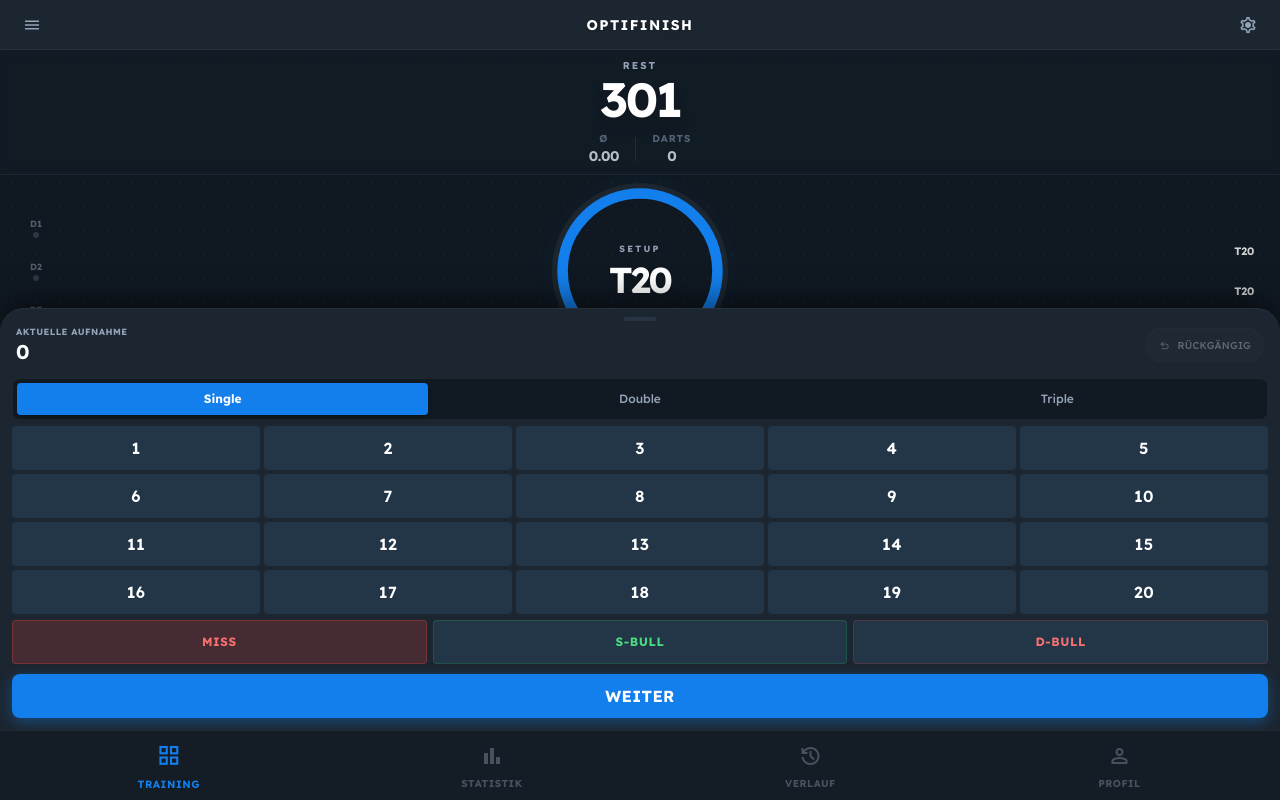
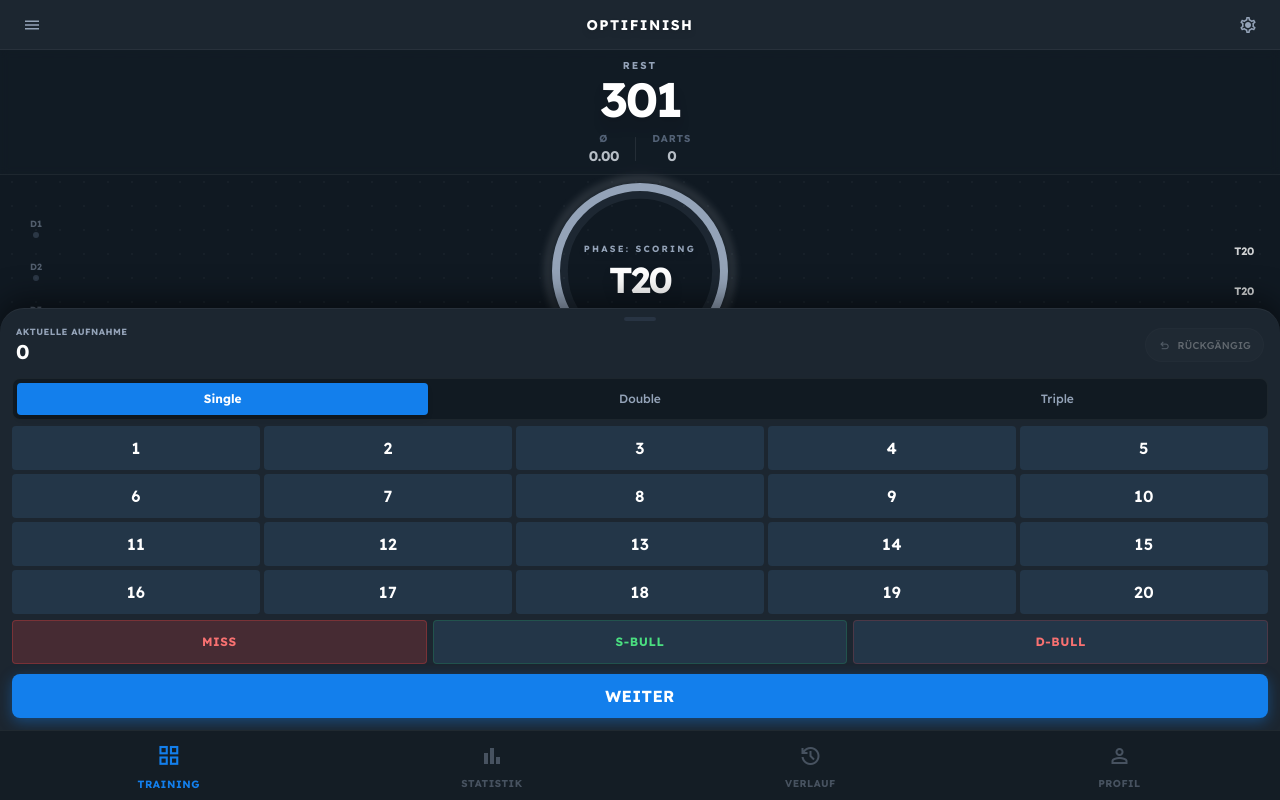
Before and after one commit to KFiolka/OptiFinish, a React (Vite) app: page / in a window 1280 px wide. Built offline with nearby package versions, Linux system fonts and the light colour scheme.

Commit message:
Phasen-Cockpit-Kombination implementiert

```diff
--- a/src/features/game/components/Scoreboard.tsx
+++ b/src/features/game/components/Scoreboard.tsx
@@ -40,6 +40,44 @@
             throwDart(parsed.segment, parsed.multiplier);
         }
     };
+
+    // Game Phase Logic
+    const getGamePhase = (currentScore: number) => {
+        if (currentScore > 170) return 'SCORING';
+        if (currentScore > 100) return 'SETUP'; // 101-170
+        return 'CHECKOUT'; // <= 100
+    };
+
+    const phase = getGamePhase(score);
+
+    // Dynamic Styles based on Phase
+    const getPhaseStyles = () => {
+        switch (phase) {
+            case 'SCORING':
+                return {
+                    label: 'PHASE: SCORING',
+                    ringColor: 'border-slate-400', // Ice/White-ish
+                    textColor: 'text-slate-400',
+                    pulse: false
+                };
+            case 'SETUP':
+                return {
+                    label: 'PHASE: SETUP',
+                    ringColor: 'border-amber-400', // Amber/Focus
+                    textColor: 'text-amber-400',
+                    pulse: true
+                };
+            case 'CHECKOUT':
+                return {
+                    label: 'PHASE: CHECKOUT',
+                    ringColor: 'border-primary', // Electric Blue
+                    textColor: 'text-primary',
+                    pulse: true
+                };
+        }
+    };
+
+    const phaseStyle = getPhaseStyles();
 
     return (
         <div className="flex-1 flex flex-col relative w-full overflow-hidden min-h-0">
@@ -87,16 +125,16 @@
                         onClick={() => pathSteps.length > 0 && handlePathClick(pathSteps[0])}
                         className={`relative w-44 h-44 flex items-center justify-center group mx-auto transition-transform active:scale-95 ${pathSteps.length > 0 ? 'cursor-pointer' : ''}`}
                     >
-                        <div className={`absolute inset-0 rounded-full border border-primary/20 blur-sm scale-105 ${isCheckout ? 'animate-pulse' : ''}`}></div>
-                        <div className={`absolute inset-0 rounded-full border-[8px] shaow-[inset_0_0_20px_rgba(0,0,0,0.5)] transition-colors ${pathSteps.length > 0 ? 'border-surface-dark group-hover:border-primary/30' : 'border-surface-dark'}`}></div>
+                        <div className={`absolute inset-0 rounded-full border ${phaseStyle.ringColor}/20 blur-sm scale-105 ${phaseStyle.pulse ? 'animate-pulse' : ''}`}></div>
+                        <div className={`absolute inset-0 rounded-full border-[8px] shaow-[inset_0_0_20px_rgba(0,0,0,0.5)] transition-colors ${phaseStyle.ringColor} ${pathSteps.length > 0 ? 'group-hover:brightness-125' : ''}`}></div>
                         <svg className="absolute inset-0 size-full -rotate-90 transform drop-shadow-glow-intense" viewBox="0 0 100 100">
-                            <circle className="" cx="50" cy="50" fill="transparent" r="44" stroke="#137fec" strokeLinecap="round" strokeWidth="6"></circle>
+                            <circle cx="50" cy="50" fill="transparent" r="44" stroke="currentColor" className={phaseStyle.textColor} strokeOpacity="0.1" strokeLinecap="round" strokeWidth="6"></circle>
                         </svg>
                         <div className="flex flex-col items-center justify-center z-10 text-center">
                             {pathSteps.length > 0 ? (
                                 <>
-                                    <span className={`text-[9px] uppercase tracking-[0.25em] font-bold mb-1 drop-shadow-md ${isCheckout ? 'text-primary' : 'text-slate-400'}`}>
-                                        {isCheckout ? 'CHECKOUT' : 'SETUP'}
+                                    <span className={`text-[9px] uppercase tracking-[0.25em] font-bold mb-1 drop-shadow-md ${phaseStyle.textColor}`}>
+                                        {phaseStyle.label}
                                     </span>
                                     <span className="text-4xl font-bold text-white tracking-tighter drop-shadow-lg">
                                         {isCheckout ? pathSteps.join(" ") : pathSteps[0]}
```
Also changed, not shown: 2 other files (tests, documents, lock files or other folders).
